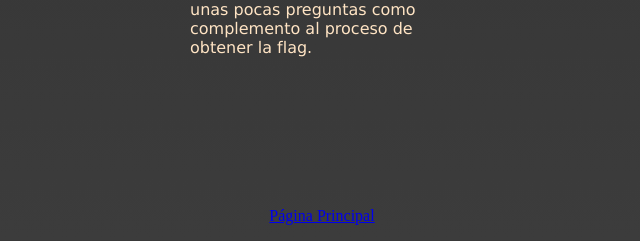
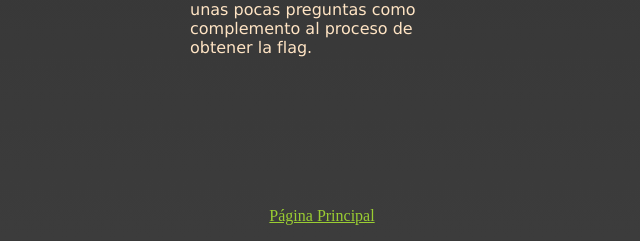
Before and after one commit to 33nity/33nity.github.io, a plain HTML site: page htb/fawn/index.html in a window 1280 px wide. Shown: the part 3662-3903 px from the top of the page, without its empty margins (318-958 px from the left). Drawn offline with Linux system fonts and the light colour scheme.

Commit message:
Add files via upload

```diff
--- a/htb/fawn/index.html
+++ b/htb/fawn/index.html
@@ -148,7 +148,7 @@ ftp> exit
             </div>
 
 
-    <p><center><a href="./../../">Página Principal</a></center></p>
+    <p><center><a href="./../../" style="color: yellowgreen">Página Principal</a></center></p>
 
 </body>
 </html>
```
Also changed, not shown: htb/meow/index.html (+1 -1 lines).
